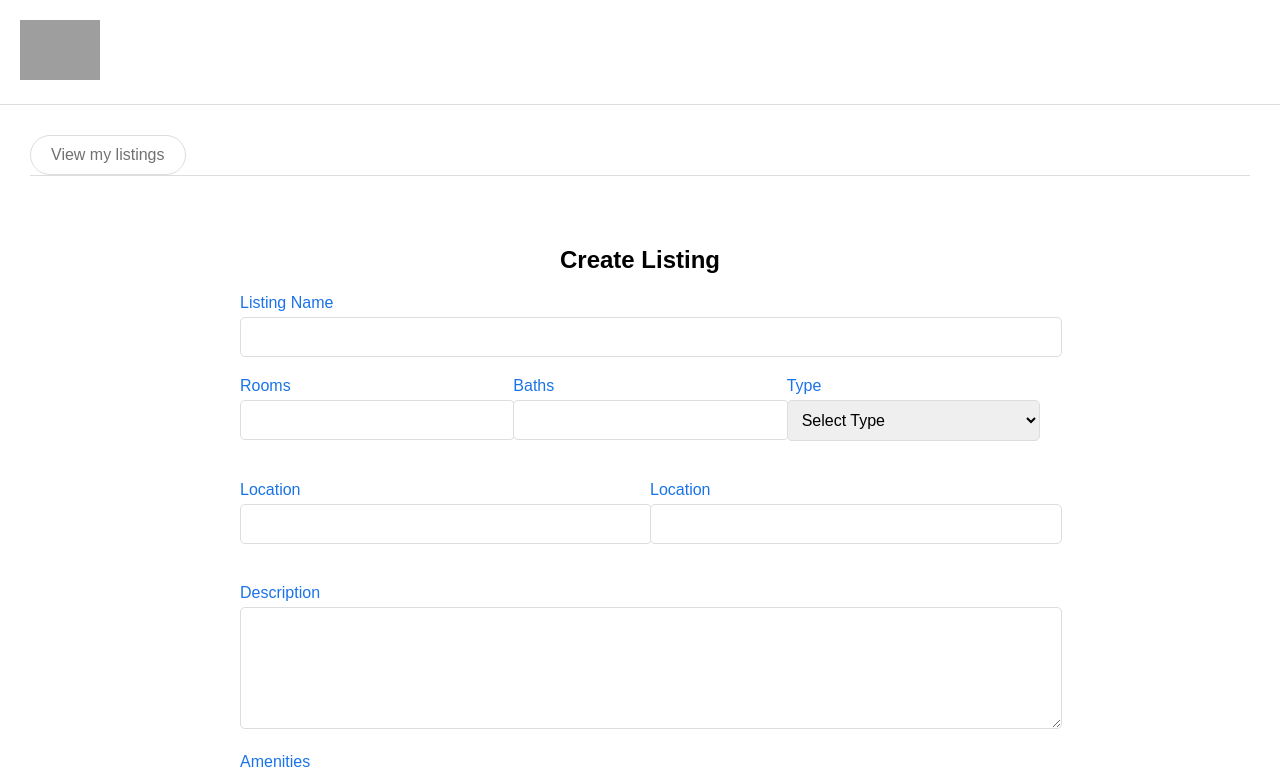
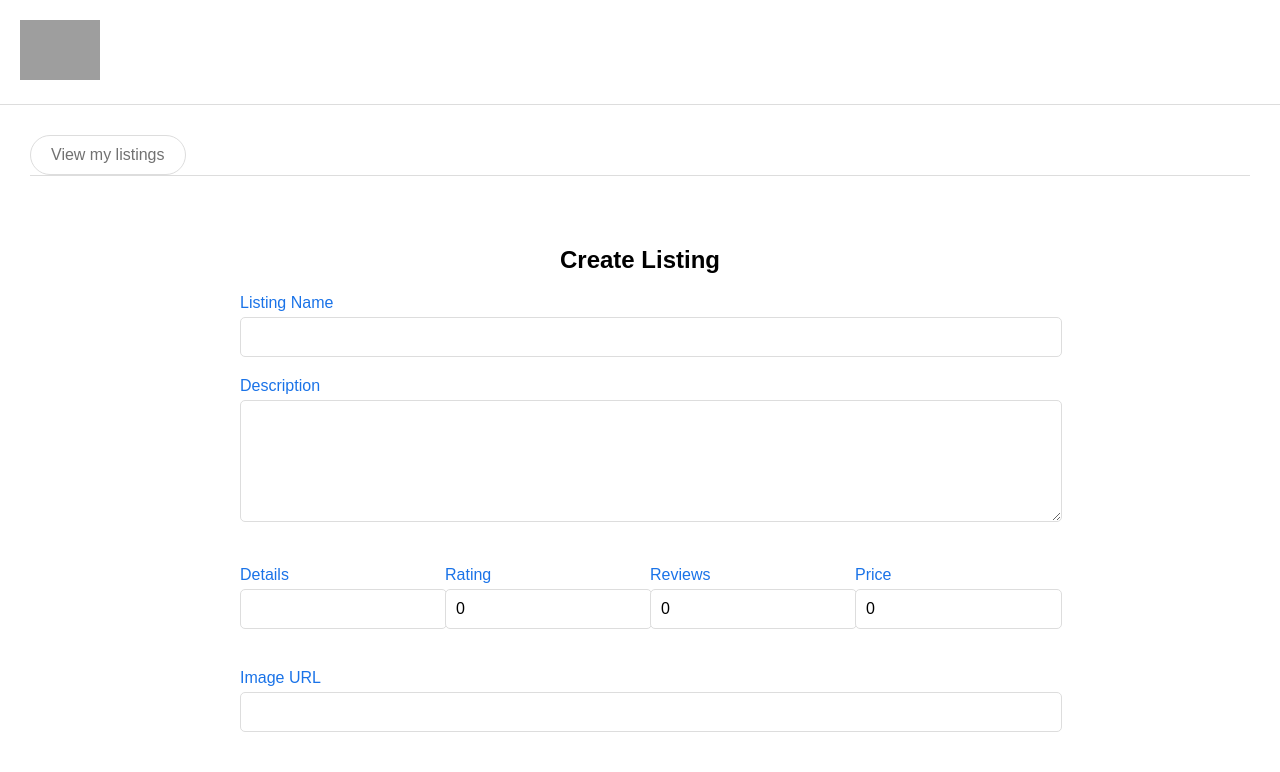
Before and after one commit to Boya015/Airbnb-Capstone-project, a React (Create React App) app: page /listingHotelPage in a window 1280 px wide. Shown: the top 772 px of the page. Built offline with nearby package versions, Linux system fonts and the light colour scheme; grey boxes are pictures that could not be loaded.

Commit message:
modified code

```diff
--- a/src/components/CreateListing/CreateListing.js
+++ b/src/components/CreateListing/CreateListing.js
@@ -1,56 +1,91 @@
 import React, { useState } from 'react';
+import { useNavigate } from 'react-router-dom';
+import axios from 'axios';
 import './CreateListing.css';
 
 const CreateListing = () => {
-  const [amenities, setAmenities] = useState([]);
+  const [formData, setFormData] = useState({
+    name: '',
+    description: '',
+    details: '',
+    rating: 0,
+    reviews: 0,
+    price: 0,
+    image: '',
+    amenities: [],
+  });
+
   const [amenity, setAmenity] = useState("");
+  const navigate = useNavigate();
+
+  const handleInputChange = (e) => {
+    const { name, value } = e.target;
+    setFormData({
+      ...formData,
+      [name]: value
+    });
+  };
 
   const handleAddAmenity = () => {
     if (amenity.trim() !== "") {
-      setAmenities([...amenities, amenity]);
+      setFormData({
+        ...formData,
+        amenities: [...formData.amenities, amenity]
+      });
       setAmenity("");
     }
   };
 
+  const handleSubmit = async (e) => {
+    e.preventDefault();
+    try {
+      // The formData object is constructed based on user input
+      const response = await axios.post('http://localhost:5000/api/accommodations', formData);
+      console.log('Accommodation added:', response.data);
+
+      // Redirect to admin/02
+      navigate('/admin/02');
+    } catch (error) {
+      console.error('Error creating accommodation:', error);
+    }
+  };
   return (
     <div className="create-listing">
       <h2>Create Listing</h2>
-      <form>
+      <form onSubmit={handleSubmit}>
         <div className="form-group">
           <label>Listing Name</label>
-          <input type="text" />
+          <input type="text" name="name" value={formData.name} onChange={handleInputChange} required />
         </div>
         <div className="form-row">
           <div className="form-group">
-            <label>Rooms</label>
-            <input type="number" />
-          </div>
-          <div className="form-group">
-            <label>Baths</label>
-            <input type="number" />
-          </div>
-          <div className="form-group">
-            <label>Type</label>
-            <select>
-              <option value="">Select Type</option>
-              <option value="house">House</option>
-              <option value="apartment">Apartment</option>
-            </select>
+            <label>Description</label>
+            <textarea name="description" value={formData.description} onChange={handleInputChange} required></textarea>
           </div>
         </div>
         <div className="form-row">
           <div className="form-group">
-            <label>Location</label>
-            <input type="text" />
+            <label>Details</label>
+            <input type="text" name="details" value={formData.details} onChange={handleInputChange} required />
           </div>
           <div className="form-group">
-            <label>Location</label>
-            <input type="text" />
+            <label>Rating</label>
+            <input type="number" name="rating" value={formData.rating} onChange={handleInputChange} required />
+          </div>
+          <div className="form-group">
+            <label>Reviews</label>
+            <input type="number" name="reviews" value={formData.reviews} onChange={handleInputChange} required />
+          </div>
+          <div className="form-group">
+            <label>Price</label>
+            <input type="number" name="price" value={formData.price} onChange={handleInputChange} required />
           </div>
         </div>
-        <div className="form-group">
-          <label>Description</label>
-          <textarea></textarea>
+        <div className="form-row">
+          <div className="form-group">
+            <label>Image URL</label>
+            <input type="text" name="image" value={formData.image} onChange={handleInputChange} required />
+          </div>
         </div>
         <div className="form-group">
           <label>Amenities</label>
@@ -63,19 +98,14 @@ const CreateListing = () => {
             <button type="button" onClick={handleAddAmenity}>Add</button>
           </div>
           <ul>
-            {amenities.map((item, index) => (
+            {formData.amenities.map((item, index) => (
               <li key={index}>{item}</li>
             ))}
           </ul>
         </div>
-        <div className="form-group">
-          <label>Images</label>
-          <button type="button" className="upload-button">Upload Image</button>
-          <textarea></textarea>
-        </div>
         <div className="form-actions">
           <button type="submit" className="create-button">Create</button>
-          <button type="button" className="cancel-button">Cancel</button>
+          <button type="button" className="cancel-button" onClick={() => navigate(-1)}>Cancel</button>
         </div>
       </form>
     </div>
--- a/src/components/HotelList/HotelList.js
+++ b/src/components/HotelList/HotelList.js
@@ -10,8 +10,8 @@ const HotelList = () => {
       description: "3 Room Bedroom",
       details: "4-6 guests · Entire Home · 5 beds · 3 bath · Wifi · Kitchen · Free Parking",
       rating: 5.0,
-      reviews: 450,
-      price: 345
+      reviews: 318,
+      price: 325
     },
     {
       name: "Woodmead City Hotel",
@@ -29,7 +29,7 @@ const HotelList = () => {
       details: "4-6 guests · Entire Home · 5 beds · 3 bath · Wifi · Kitchen · Free Parking",
       rating: 5.0,
       reviews: 318,
-      price: 200
+      price: 125
     }
   ];
 
--- a/src/components/LandingPage/Banner/Banner.css
+++ b/src/components/LandingPage/Banner/Banner.css
@@ -57,3 +57,7 @@
   cursor: pointer;
   font-size: 26px;
 }
+
+.banner-text-button:hover {
+  background-color: #ff385c;
+}
--- a/src/components/LandingPage/Inspiration/Inspiration.css
+++ b/src/components/LandingPage/Inspiration/Inspiration.css
@@ -8,6 +8,7 @@
   .cards-section {
     width: 1280px;
     gap: 48px;
+    margin-left: 60px;
   }
 
   .cards-section h2 {
@@ -69,6 +70,7 @@
   .discover-experiences {
     width: 1280px;
     gap: 48px;
+    margin-left: 60px;
   }
 
   .discover-experiences h2 {
@@ -128,6 +130,7 @@
     display: flex;
     align-items: center;
     gap: 40px;
+    margin-left: 60px;
   }
 
   .left-content {
@@ -162,6 +165,7 @@
     align-items: center;
     padding: 80px 0;
     border-radius: 8px ;
+    margin-left: 60px;
   }
 
   .hosting-section img {
@@ -172,6 +176,7 @@
   }
 
   .hosting-content {
+
     position: absolute;
     border-radius: 8px;
     width: 1,280px;
@@ -199,6 +204,7 @@
   .pre-footers {
     width: 1280px;
     gap: 32px;
+    margin-left: 60px;
   }
 
   .pre-footers h2 {
@@ -249,6 +255,7 @@
     padding: 40px 0;
     border-top: 1px solid #eaeaea;
     margin-top: 40px;
+    margin-left: 60px;
   }
 
   .footer-sections {
--- a/src/components/Login/Login.css
+++ b/src/components/Login/Login.css
@@ -3,7 +3,7 @@
   height: 100%;
   max-height: 400px;
   margin: 50px auto;
-  padding: 20px;
+  padding: 40px 59px 40px 40px;
   border: 1px solid #ddd;
   border-radius: 10px;
   background-color: white;
--- a/src/components/SignUp/SignUp.js
+++ b/src/components/SignUp/SignUp.js
@@ -1,18 +1,24 @@
 import React, { useState } from 'react';
 import axios from 'axios';
-import { Link } from 'react-router-dom';
+import { Link, useNavigate } from 'react-router-dom';
 import './SignUp.css';
 
 const SignUp = () => {
   const [username, setUsername] = useState('');
   const [password, setPassword] = useState('');
   const [email, setEmail] = useState('');
-
+  const navigate = useNavigate();
   const handleSignUp = async (e) => {
     e.preventDefault();
+    if (!username || !password || !email) {
+      alert('Please fill all fields');
+      return;
+    }
+
     try {
-      const response = await axios.post('http://localhost:5000/api/auth/signup', { username, password, email });
+      await axios.post('http://localhost:5000/api/auth/register', { username, password, email });
       alert('Sign up successful!');
+      navigate('/admin/02');
     } catch (error) {
       console.error('Error signing up:', error);
       alert('Sign up failed. Please check your details and try again.');
--- a/src/components/ViewMyListings/ViewMyListings.js
+++ b/src/components/ViewMyListings/ViewMyListings.js
@@ -5,7 +5,7 @@ import './ViewMyListings.css';
 const ViewMyListings = () => {
   return (
     <div className="view-my-listings-container">
-        <Link to="/listing/:id">
+        <Link to="/admin/02">
       <button className="view-my-listings-button">
         View my listings
       </button>
```
Also changed, not shown: src/components/HotelList/HotelList.css (indentation only).
